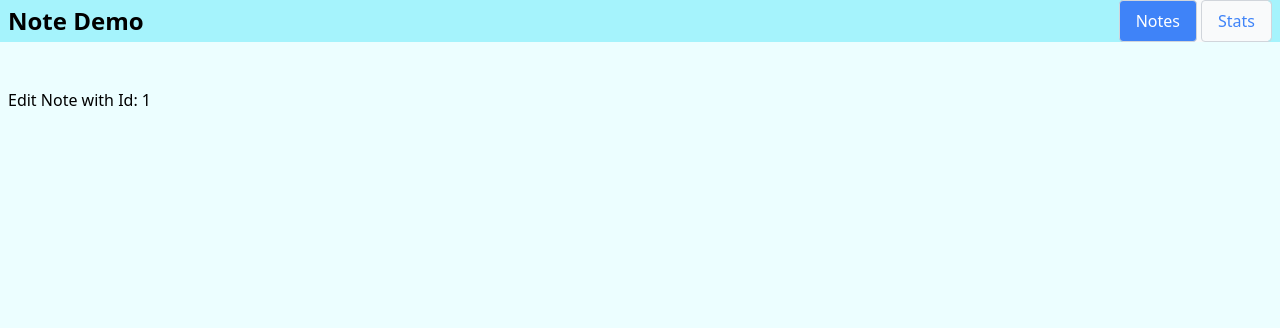
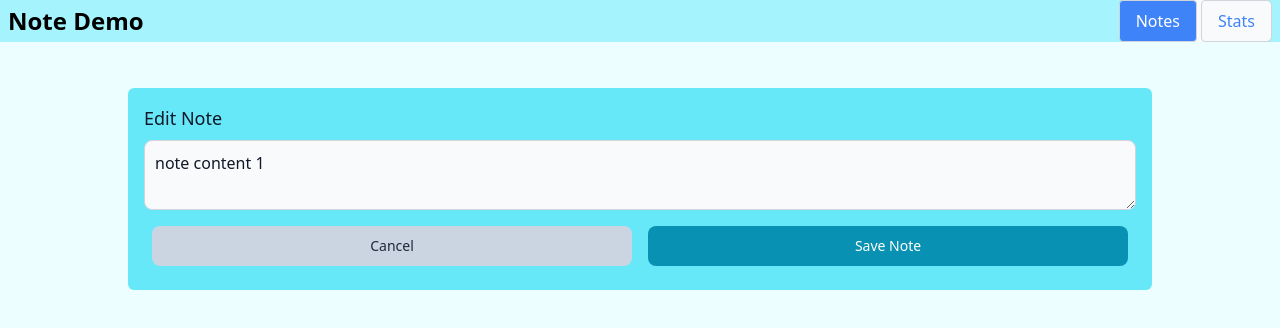
Before and after one commit to mchangpi/vue-course, a Vue app in the folder 70-noteballs/: page /edit/1 in a window 1280 px wide. Shown: the top 328 px of the page. Built offline with nearby package versions, Linux system fonts and the light colour scheme.

Commit message:
L103 Action - Get Note with Id

```diff
--- a/70-noteballs/src/assets/main.css
+++ b/70-noteballs/src/assets/main.css
@@ -1251,6 +1251,10 @@ input:checked + .toggle-bg {
   width: 100%;
 }
 
+.w-1\/3 {
+  width: 33.333333%;
+}
+
 .max-w-5xl {
   max-width: 64rem;
 }
@@ -1531,6 +1535,21 @@ input:checked + .toggle-bg {
   background-color: rgb(255 255 255 / 0.5);
 }
 
+.bg-slate-300 {
+  --tw-bg-opacity: 1;
+  background-color: rgb(203 213 225 / var(--tw-bg-opacity));
+}
+
+.bg-slate-500 {
+  --tw-bg-opacity: 1;
+  background-color: rgb(100 116 139 / var(--tw-bg-opacity));
+}
+
+.bg-slate-400 {
+  --tw-bg-opacity: 1;
+  background-color: rgb(148 163 184 / var(--tw-bg-opacity));
+}
+
 .p-1 {
   padding: 0.25rem;
 }
@@ -1599,6 +1618,11 @@ input:checked + .toggle-bg {
   line-height: 2rem;
 }
 
+.text-base {
+  font-size: 1rem;
+  line-height: 1.5rem;
+}
+
 .text-lg {
   font-size: 1.125rem;
   line-height: 1.75rem;
@@ -1640,6 +1664,11 @@ input:checked + .toggle-bg {
   color: rgb(28 100 242 / var(--tw-text-opacity));
 }
 
+.text-gray-400 {
+  --tw-text-opacity: 1;
+  color: rgb(156 163 175 / var(--tw-text-opacity));
+}
+
 .text-gray-500 {
   --tw-text-opacity: 1;
   color: rgb(107 114 128 / var(--tw-text-opacity));
@@ -1660,14 +1689,14 @@ input:checked + .toggle-bg {
   color: rgb(255 255 255 / var(--tw-text-opacity));
 }
 
-.text-gray-700 {
+.text-slate-700 {
   --tw-text-opacity: 1;
-  color: rgb(55 65 81 / var(--tw-text-opacity));
-}
-
-.text-gray-400 {
+  color: rgb(51 65 85 / var(--tw-text-opacity));
+}
+
+.text-slate-800 {
   --tw-text-opacity: 1;
-  color: rgb(156 163 175 / var(--tw-text-opacity));
+  color: rgb(30 41 59 / var(--tw-text-opacity));
 }
 
 .opacity-0 {
@@ -1747,6 +1776,36 @@ input:checked + .toggle-bg {
   background-color: rgb(255 255 255 / var(--tw-bg-opacity));
 }
 
+.hover\:bg-slate-800:hover {
+  --tw-bg-opacity: 1;
+  background-color: rgb(30 41 59 / var(--tw-bg-opacity));
+}
+
+.hover\:bg-cyan-800:hover {
+  --tw-bg-opacity: 1;
+  background-color: rgb(21 94 117 / var(--tw-bg-opacity));
+}
+
+.hover\:bg-slate-500:hover {
+  --tw-bg-opacity: 1;
+  background-color: rgb(100 116 139 / var(--tw-bg-opacity));
+}
+
+.hover\:bg-slate-400:hover {
+  --tw-bg-opacity: 1;
+  background-color: rgb(148 163 184 / var(--tw-bg-opacity));
+}
+
+.hover\:bg-rose-500:hover {
+  --tw-bg-opacity: 1;
+  background-color: rgb(244 63 94 / var(--tw-bg-opacity));
+}
+
+.hover\:bg-sky-500:hover {
+  --tw-bg-opacity: 1;
+  background-color: rgb(14 165 233 / var(--tw-bg-opacity));
+}
+
 .hover\:text-blue-600:hover {
   --tw-text-opacity: 1;
   color: rgb(28 100 242 / var(--tw-text-opacity));
--- a/70-noteballs/src/components/notes/AddEditNote.vue
+++ b/70-noteballs/src/components/notes/AddEditNote.vue
@@ -5,14 +5,14 @@
   >
     <div class="mb-2 w-full">
       <label class="mb-2 block text-lg font-medium text-gray-900"
-        >New Note</label
-      >
+        >{{ title }}
+      </label>
       <textarea
         v-model="modelProps"
         ref="textareaRef"
         required
         placeholder="Add a new note"
-        class="block w-full rounded-lg border border-gray-300 bg-gray-50 p-2.5 text-sm text-gray-900 focus:border-blue-500 focus:ring-blue-500"
+        class="block w-full rounded-lg border border-gray-300 bg-gray-50 p-2.5 text-base text-gray-900 focus:border-blue-500 focus:ring-blue-500"
       />
     </div>
     <slot name="buttons" />
@@ -22,6 +22,7 @@
 <script setup>
 import { ref } from 'vue';
 const modelProps = defineModel({ type: String });
+const title = modelProps.value.trim().length > 0 ? 'Edit Note' : 'Add Note';
 
 const textareaRef = ref(null);
 
--- a/70-noteballs/src/components/notes/Note.vue
+++ b/70-noteballs/src/components/notes/Note.vue
@@ -15,13 +15,13 @@
         <RouterLink
           :to="`/edit/${note.id}`"
           href="#"
-          class="w-1/2 items-center rounded-lg bg-sky-300 px-4 py-2 text-center text-sm font-medium text-white hover:bg-blue-800 focus:outline-none focus:ring-4 focus:ring-blue-300"
+          class="w-1/2 items-center rounded-lg bg-sky-300 px-4 py-2 text-center text-sm font-medium text-white hover:bg-sky-500 focus:outline-none focus:ring-4 focus:ring-blue-300"
           >Edit</RouterLink
         >
         <a
           @click.prevent="() => noteStore.deleteNoteWithId(note.id)"
           href="#"
-          class="ms-2 w-1/2 items-center rounded-lg border border-gray-300 bg-rose-300 px-4 py-2 text-center text-sm font-medium text-gray-900 hover:bg-gray-100 focus:outline-none focus:ring-4 focus:ring-gray-200"
+          class="ms-2 w-1/2 items-center rounded-lg border border-gray-300 bg-rose-300 px-4 py-2 text-center text-sm font-medium text-gray-900 hover:bg-rose-500 focus:outline-none focus:ring-4 focus:ring-gray-200"
           >Delete</a
         >
         <!-- @click.prevent="$emit('deleteNote', note.id)" -->
--- a/70-noteballs/src/stores/note.js
+++ b/70-noteballs/src/stores/note.js
@@ -19,11 +19,25 @@ export const useNoteStore = defineStore('note', () => {
   /* actions */
   function addNote(newNote) {
     noteArr.value.unshift(newNote);
-    console.log(newNote, 'note array size', noteArr.value.length);
+    // console.log(newNote, 'note array size', noteArr.value.length);
   }
   function deleteNoteWithId(id) {
-    noteArr.value = noteArr.value.filter((note) => note.id !== id);
+    noteArr.value = noteArr.value.filter((note) => note.id !== Number(id));
+  }
+  function getNoteWithId(id) {
+    const foundNote = noteArr.value.find((note) => note.id === Number(id));
+    return foundNote || {};
+  }
+  function updateNote(editedNote) {
+    // console.log(editedNote);
+    noteArr.value = noteArr.value.map((note) => {
+      if (note.id === Number(editedNote.id)) {
+        return { id: note.id, content: editedNote.content };
+      } else {
+        return note;
+      }
+    });
   }
 
-  return { noteArr, addNote, deleteNoteWithId };
+  return { noteArr, addNote, deleteNoteWithId, getNoteWithId, updateNote };
 });
--- a/70-noteballs/src/views/ViewEdit.vue
+++ b/70-noteballs/src/views/ViewEdit.vue
@@ -1,3 +1,56 @@
 <template>
-  <div>Edit Note with Id: {{ $route.params.id }}</div>
+  <!-- <div>Edit Note with Id: {{ $route.params.id }}</div> -->
+
+  <!-- 1) v-slot:buttons 2) v-model 3) ref -->
+  <AddEditNote v-model="noteContent">
+    <template v-slot:buttons>
+      <div class="flex w-full justify-end">
+        <button
+          @click="$router.push({ name: 'notes' })"
+          class="m-2 w-1/2 rounded-lg bg-slate-300 px-5 py-2.5 text-center text-sm font-medium text-slate-800 hover:bg-slate-400 focus:outline-none focus:ring-4 focus:ring-blue-300"
+        >
+          Cancel
+        </button>
+        <button
+          type="submit"
+          @click="handleEditNote"
+          v-bind:disabled="!noteContent.trim()"
+          class="m-2 w-1/2 rounded-lg bg-cyan-600 px-5 py-2.5 text-center text-sm font-medium text-white hover:bg-cyan-800 focus:outline-none focus:ring-4 focus:ring-blue-300"
+        >
+          Save Note
+        </button>
+      </div>
+    </template>
+  </AddEditNote>
 </template>
+
+<script setup>
+import { ref } from 'vue';
+import { useRoute, useRouter } from 'vue-router';
+import AddEditNote from '@/components/notes/AddEditNote.vue';
+import { useNoteStore } from '@/stores/note';
+
+const { params } = useRoute();
+const router = useRouter();
+const noteStore = useNoteStore();
+const initialNote = noteStore.getNoteWithId(params.id);
+
+const noteContent = ref(initialNote.content || '');
+
+const handleEditNote = () => {
+  const editedNote = {
+    id: params.id,
+    content: noteContent.value,
+  };
+  // console.log(editedNote);
+  noteStore.updateNote(editedNote);
+
+  router.push({ name: 'notes', params: {} });
+  // noteContent.value = '';
+  // addEditNoteRef.value.focusTextarea();
+};
+
+/* const handleCancel = () => {
+  router.push({ name: 'notes', params: {} });
+}; */
+</script>
--- a/70-noteballs/src/views/ViewNotes.vue
+++ b/70-noteballs/src/views/ViewNotes.vue
@@ -1,11 +1,12 @@
 <template>
+  <!-- 1) v-slot:buttons 2) v-model 3) ref -->
   <AddEditNote v-model="newNoteContent" ref="addEditNoteRef">
     <template v-slot:buttons>
       <button
         type="submit"
         @click="handleAddNote"
         v-bind:disabled="!newNoteContent.trim()"
-        class="m-2 w-1/2 rounded-lg bg-cyan-600 px-5 py-2.5 text-center text-sm font-medium text-white hover:bg-blue-800 focus:outline-none focus:ring-4 focus:ring-blue-300"
+        class="m-2 w-1/2 rounded-lg bg-cyan-600 px-5 py-2.5 text-center text-sm font-medium text-white hover:bg-cyan-800 focus:outline-none focus:ring-4 focus:ring-blue-300"
       >
         Add Note
       </button>
@@ -41,30 +42,3 @@ const handleAddNote = () => {
   addEditNoteRef.value.focusTextarea();
 };
 </script>
-
-<!-- https://flowbite.com/docs/components/forms/#default-form -->
-<!--
-  <form
-    class="z-0 mx-auto mb-2 flex max-w-5xl flex-col items-end rounded-md bg-cyan-300 p-4"
-  >
-    <div class="mb-2 w-full">
-      <label class="mb-2 block text-lg font-medium text-gray-900"
-        >New Note</label
-      >
-      <textarea
-        ref="newNoteRef"
-        v-model="newNoteContent"
-        placeholder="Add a new note"
-        required
-        class="block w-full rounded-lg border border-gray-300 bg-gray-50 p-2.5 text-sm text-gray-900 focus:border-blue-500 focus:ring-blue-500"
-      />
-    </div>
-    <button
-      type="submit"
-      @click="handleAddNote"
-      v-bind:disabled="!newNoteContent.trim()"
-      class="m-2 w-1/2 rounded-lg bg-cyan-600 px-5 py-2.5 text-center text-sm font-medium text-white hover:bg-blue-800 focus:outline-none focus:ring-4 focus:ring-blue-300"
-    >
-      Add Note
-    </button>
-  </form>-->
```
